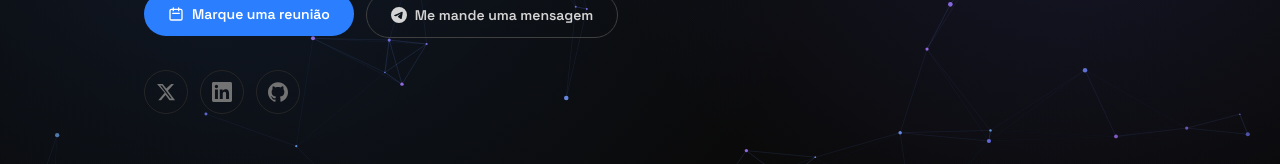
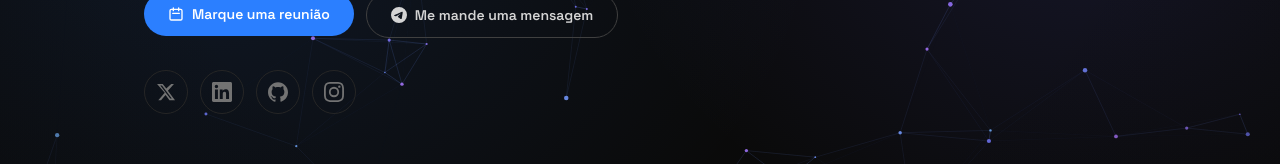
Before and after one commit to Bonisph/bonis-portfolio, a Next.js app: page / in a window 1280 px wide. Shown: the part 483-647 px from the top of the page. Built offline with nearby package versions, Linux system fonts and the light colour scheme.

Commit message:
feat: add Instagram social link to hero

```diff
--- a/src/components/Hero.tsx
+++ b/src/components/Hero.tsx
@@ -20,6 +20,12 @@
 const GitHubIcon = () => (
   <svg viewBox="0 0 24 24" className="w-5 h-5 fill-current" aria-hidden="true">
     <path d="M12 .297c-6.63 0-12 5.373-12 12 0 5.303 3.438 9.8 8.205 11.385.6.113.82-.258.82-.577 0-.285-.01-1.04-.015-2.04-3.338.724-4.042-1.61-4.042-1.61C4.422 18.07 3.633 17.7 3.633 17.7c-1.087-.744.084-.729.084-.729 1.205.084 1.838 1.236 1.838 1.236 1.07 1.835 2.809 1.305 3.495.998.108-.776.417-1.305.76-1.605-2.665-.3-5.466-1.332-5.466-5.93 0-1.31.465-2.38 1.235-3.22-.135-.303-.54-1.523.105-3.176 0 0 1.005-.322 3.3 1.23.96-.267 1.98-.399 3-.405 1.02.006 2.04.138 3 .405 2.28-1.552 3.285-1.23 3.285-1.23.645 1.653.24 2.873.12 3.176.765.84 1.23 1.91 1.23 3.22 0 4.61-2.805 5.625-5.475 5.92.42.36.81 1.096.81 2.22 0 1.606-.015 2.896-.015 3.286 0 .315.21.69.825.57C20.565 22.092 24 17.592 24 12.297c0-6.627-5.373-12-12-12" />
+  </svg>
+);
+
+const InstagramIcon = () => (
+  <svg viewBox="0 0 24 24" className="w-5 h-5 fill-current" aria-hidden="true">
+    <path d="M12 2.163c3.204 0 3.584.012 4.85.07 3.252.148 4.771 1.691 4.919 4.919.058 1.265.069 1.645.069 4.849 0 3.205-.012 3.584-.069 4.849-.149 3.225-1.664 4.771-4.919 4.919-1.266.058-1.644.07-4.85.07-3.204 0-3.584-.012-4.849-.07-3.26-.149-4.771-1.699-4.919-4.92-.058-1.265-.07-1.644-.07-4.849 0-3.204.013-3.583.07-4.849.149-3.227 1.664-4.771 4.919-4.919 1.266-.057 1.645-.069 4.849-.069zM12 0C8.741 0 8.333.014 7.053.072 2.695.272.273 2.69.073 7.052.014 8.333 0 8.741 0 12c0 3.259.014 3.668.072 4.948.2 4.358 2.618 6.78 6.98 6.98C8.333 23.986 8.741 24 12 24c3.259 0 3.668-.014 4.948-.072 4.354-.2 6.782-2.618 6.979-6.98.059-1.28.073-1.689.073-4.948 0-3.259-.014-3.667-.072-4.947-.196-4.354-2.617-6.78-6.979-6.98C15.668.014 15.259 0 12 0zm0 5.838a6.162 6.162 0 100 12.324 6.162 6.162 0 000-12.324zM12 16a4 4 0 110-8 4 4 0 010 8zm6.406-11.845a1.44 1.44 0 100 2.881 1.44 1.44 0 000-2.881z"/>
   </svg>
 );
 
@@ -135,6 +141,9 @@
             <a href={siteConfig.socials.github} target="_blank" rel="noopener noreferrer"
               className="flex items-center justify-center w-11 h-11 rounded-full border border-neutral-800 text-neutral-500 hover:text-white hover:border-blue-500 hover:bg-blue-500/10 transition-all duration-300 hover:-translate-y-0.5"
               aria-label="GitHub"><GitHubIcon /></a>
+            <a href={siteConfig.socials.instagram} target="_blank" rel="noopener noreferrer"
+              className="flex items-center justify-center w-11 h-11 rounded-full border border-neutral-800 text-neutral-500 hover:text-white hover:border-blue-500 hover:bg-blue-500/10 transition-all duration-300 hover:-translate-y-0.5"
+              aria-label="Instagram"><InstagramIcon /></a>
           </div>
         </div>
 
--- a/src/data/portfolio.ts
+++ b/src/data/portfolio.ts
@@ -18,11 +18,12 @@
   photo: "https://i.ibb.co/xqYsQs8M/Foto-do-portfolio.png",
 
   socials: {
-    twitter:  "https://x.com/bonis_crypto",
-    linkedin: "https://www.linkedin.com/in/pedro-henrique-bonilha-ferreira-68271625a/",
-    github:   "https://github.com/Bonisph",
-    telegram: "https://t.me/bonis_crypto",
-    calendly: "https://calendly.com/pedro-f-binance/30min",
+    twitter:   "https://x.com/bonis_crypto",
+    linkedin:  "https://www.linkedin.com/in/pedro-henrique-bonilha-ferreira-68271625a/",
+    github:    "https://github.com/Bonisph",
+    instagram: "https://www.instagram.com/bonis_crypto/",
+    telegram:  "https://t.me/bonis_crypto",
+    calendly:  "https://calendly.com/pedro-f-binance/30min",
   },
 };
 
```
